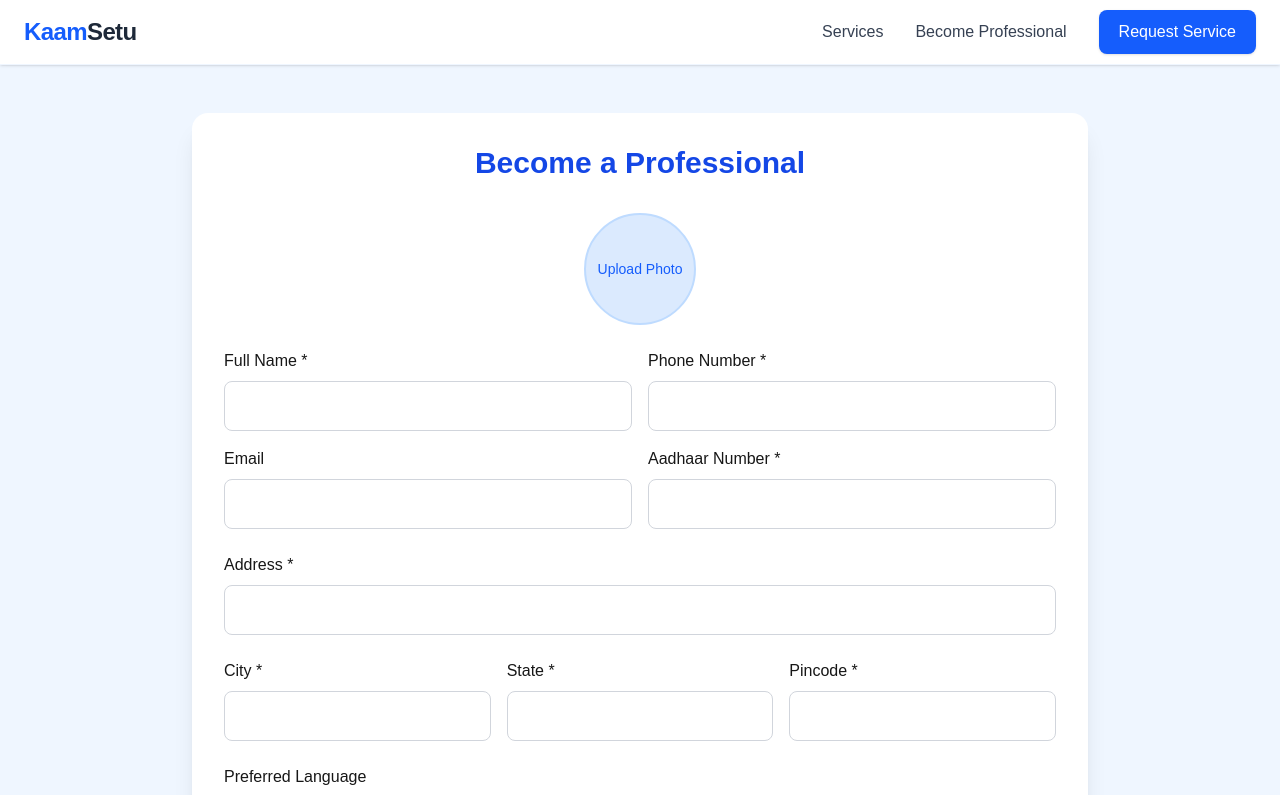
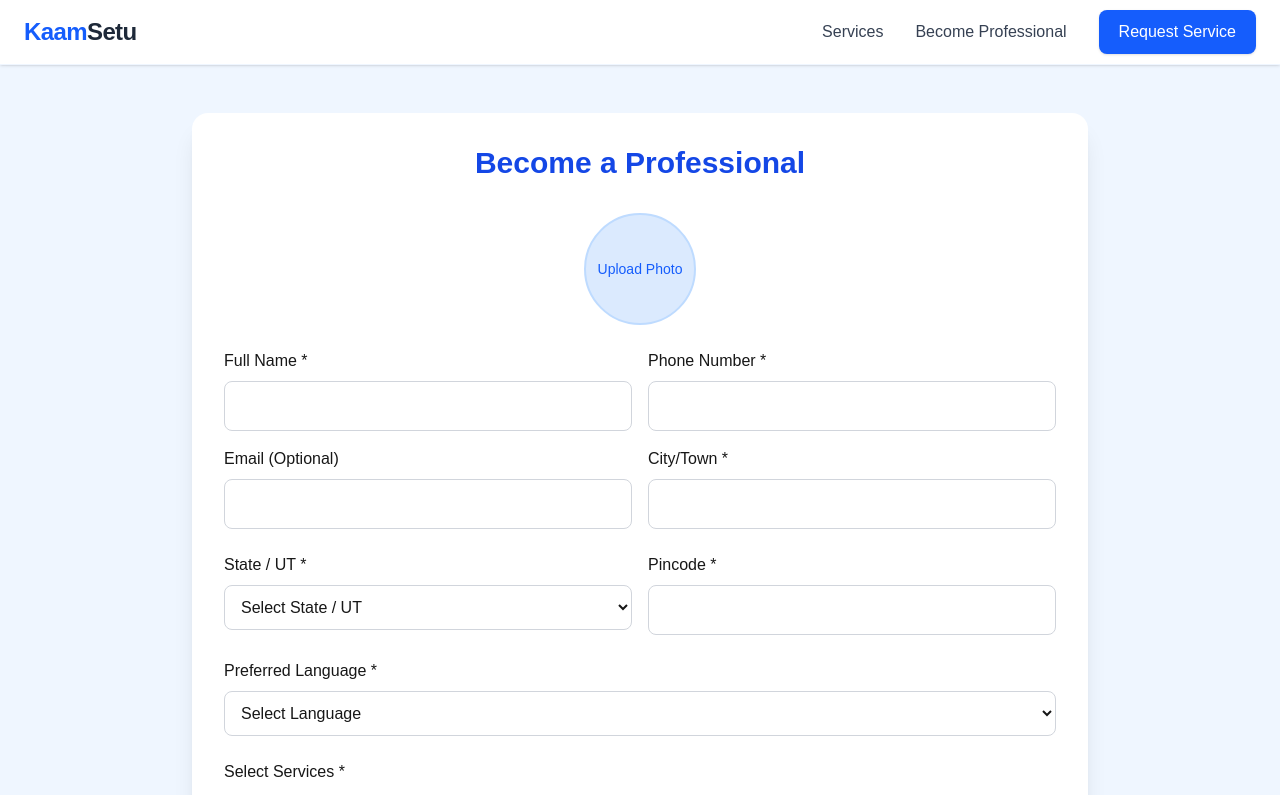
Before and after one commit to omnitekglobal/kaamsetunew, a Next.js app: page /professional/register in a window 1280 px wide. Shown: the top 795 px of the page. Built offline with nearby package versions, Linux system fonts and the light colour scheme.

Commit message:
Frontend Changes in Form

```diff
--- a/src/app/book-service/BookingForm.js
+++ b/src/app/book-service/BookingForm.js
@@ -99,7 +99,7 @@ export default function BookingForm() {
     const query = new URLSearchParams({
       name: formData.name,
       phone: formData.phone,
-      email: formData.email,
+      email: formData.email, // optional now
       service: finalService,
       pincode: formData.pincode,
       language: formData.language,
@@ -111,9 +111,7 @@ export default function BookingForm() {
 
   return (
     <div className="min-h-screen bg-gradient-to-br from-blue-100 via-white to-indigo-100 flex items-center justify-center px-4 py-12">
-
       <div className="w-full max-w-3xl bg-white/80 backdrop-blur-lg shadow-2xl rounded-3xl p-10 border border-white/40">
-
         {/* Header */}
         <div className="text-center mb-10">
           <h1 className="text-4xl font-extrabold text-gray-800">
@@ -125,7 +123,6 @@ return (
         </div>
 
         <form onSubmit={handleSubmit} className="space-y-6">
-
           {/* Service */}
           <div>
             <label className="block text-sm font-semibold text-gray-600 mb-2">
@@ -175,8 +172,7 @@ return (
             <input
               type="email"
               name="email"
-            placeholder="Email Address"
-            required
+              placeholder="Email Address (Optional)"
               value={formData.email}
               onChange={handleChange}
               className="w-full border border-gray-200 rounded-xl p-3 focus:ring-2 focus:ring-blue-500 transition"
@@ -236,10 +232,8 @@ return (
           >
             Submit Booking Request
           </button>
-
         </form>
       </div>
     </div>
   );
-
 }
--- a/src/app/professional/register/page.js
+++ b/src/app/professional/register/page.js
@@ -24,16 +24,53 @@ export default function ProfessionalRegisterPage() {
     "Punjabi",
   ];
 
+  const indianStatesUT = [
+    "Andhra Pradesh",
+    "Arunachal Pradesh",
+    "Assam",
+    "Bihar",
+    "Chhattisgarh",
+    "Goa",
+    "Gujarat",
+    "Haryana",
+    "Himachal Pradesh",
+    "Jharkhand",
+    "Karnataka",
+    "Kerala",
+    "Madhya Pradesh",
+    "Maharashtra",
+    "Manipur",
+    "Meghalaya",
+    "Mizoram",
+    "Nagaland",
+    "Odisha",
+    "Punjab",
+    "Rajasthan",
+    "Sikkim",
+    "Tamil Nadu",
+    "Telangana",
+    "Tripura",
+    "Uttar Pradesh",
+    "Uttarakhand",
+    "West Bengal",
+    "Andaman and Nicobar Islands",
+    "Chandigarh",
+    "Dadra and Nagar Haveli and Daman and Diu",
+    "Delhi",
+    "Jammu and Kashmir",
+    "Ladakh",
+    "Lakshadweep",
+    "Puducherry",
+  ];
+
   const [formData, setFormData] = useState({
     photo: null,
     name: "",
     phone: "",
     email: "",
-    address: "",
     city: "",
     state: "",
     pincode: "",
-    aadhaar: "",
     language: "",
     services: [],
   });
@@ -46,13 +83,12 @@ export default function ProfessionalRegisterPage() {
     const { name, value } = e.target;
 
     if (name === "phone" && !/^\d{0,10}$/.test(value)) return;
-    if (name === "aadhaar" && !/^\d{0,12}$/.test(value)) return;
     if (name === "pincode" && !/^\d{0,6}$/.test(value)) return;
 
     setFormData({ ...formData, [name]: value });
   };
 
-  // Handle Photo Upload
+  // Handle Photo Upload (optional)
   const handlePhoto = (e) => {
     const file = e.target.files[0];
     if (file) {
@@ -77,10 +113,11 @@ export default function ProfessionalRegisterPage() {
     if (!formData.name) newErrors.name = "Name is required";
     if (!/^[6-9]\d{9}$/.test(formData.phone))
       newErrors.phone = "Valid 10-digit mobile required";
-    if (formData.aadhaar.length !== 12)
-      newErrors.aadhaar = "Valid 12-digit Aadhaar required";
+    if (!formData.city) newErrors.city = "City is required";
+    if (!formData.state) newErrors.state = "State is required";
     if (formData.pincode.length !== 6)
       newErrors.pincode = "Valid 6-digit Pincode required";
+    if (!formData.language) newErrors.language = "Language is required";
     if (formData.services.length === 0)
       newErrors.services = "Select at least one service";
 
@@ -99,11 +136,9 @@ export default function ProfessionalRegisterPage() {
       name: formData.name,
       phone: formData.phone,
       email: formData.email,
-      address: formData.address,
       city: formData.city,
       state: formData.state,
       pincode: formData.pincode,
-      aadhaar: formData.aadhaar,
       language: formData.language,
       services: formData.services.join(", "),
     }).toString();
@@ -119,8 +154,7 @@ export default function ProfessionalRegisterPage() {
         </h1>
 
         <form onSubmit={handleSubmit} className="space-y-6">
-
-          {/* Photo Upload */}
+          {/* Photo Upload (optional) */}
           <div className="flex flex-col items-center">
             <label className="cursor-pointer">
               <div className="w-28 h-28 rounded-full bg-blue-100 flex items-center justify-center overflow-hidden border-2 border-blue-200">
@@ -131,17 +165,10 @@ export default function ProfessionalRegisterPage() {
                     className="w-full h-full object-cover"
                   />
                 ) : (
-                  <span className="text-blue-600 text-sm">
-                    Upload Photo
-                  </span>
+                  <span className="text-blue-600 text-sm">Upload Photo</span>
                 )}
               </div>
-              <input
-                type="file"
-                accept="image/*"
-                hidden
-                onChange={handlePhoto}
-              />
+              <input type="file" accept="image/*" hidden onChange={handlePhoto} />
             </label>
           </div>
 
@@ -149,26 +176,45 @@ export default function ProfessionalRegisterPage() {
           <div className="grid md:grid-cols-2 gap-4">
             <Input label="Full Name *" name="name" value={formData.name} onChange={handleChange} error={errors.name} />
             <Input label="Phone Number *" name="phone" value={formData.phone} onChange={handleChange} error={errors.phone} />
-            <Input label="Email" name="email" value={formData.email} onChange={handleChange} />
-            <Input label="Aadhaar Number *" name="aadhaar" value={formData.aadhaar} onChange={handleChange} error={errors.aadhaar} />
+            <Input label="Email (Optional)" name="email" value={formData.email} onChange={handleChange} />
+            <Input label="City/Town *" name="city" value={formData.city} onChange={handleChange} error={errors.city} />
           </div>
 
-          <Input label="Address *" name="address" value={formData.address} onChange={handleChange} />
+          <div className="grid md:grid-cols-2 gap-4">
+            {/* State Dropdown */}
+            <div>
+              <label className="block font-medium mb-2">State / UT *</label>
+              <select
+                name="state"
+                value={formData.state}
+                onChange={handleChange}
+                className={`w-full border rounded-lg p-3 focus:ring-2 focus:ring-blue-500 ${
+                  errors.state ? "border-red-500" : "border-gray-300"
+                }`}
+              >
+                <option value="">Select State / UT</option>
+                {indianStatesUT.map((state) => (
+                  <option key={state} value={state}>
+                    {state}
+                  </option>
+                ))}
+              </select>
+              {errors.state && <p className="text-red-500 text-sm mt-1">{errors.state}</p>}
+            </div>
 
-          <div className="grid md:grid-cols-3 gap-4">
-            <Input label="City *" name="city" value={formData.city} onChange={handleChange} />
-            <Input label="State *" name="state" value={formData.state} onChange={handleChange} />
             <Input label="Pincode *" name="pincode" value={formData.pincode} onChange={handleChange} error={errors.pincode} />
           </div>
 
           {/* Language */}
           <div>
-            <label className="block font-medium mb-2">Preferred Language</label>
+            <label className="block font-medium mb-2">Preferred Language *</label>
             <select
               name="language"
               value={formData.language}
               onChange={handleChange}
-              className="w-full border rounded-lg p-3 focus:ring-2 focus:ring-blue-500"
+              className={`w-full border rounded-lg p-3 focus:ring-2 focus:ring-blue-500 ${
+                errors.language ? "border-red-500" : "border-gray-300"
+              }`}
             >
               <option value="">Select Language</option>
               {languages.map((lang) => (
@@ -177,19 +223,16 @@ export default function ProfessionalRegisterPage() {
                 </option>
               ))}
             </select>
+            {errors.language && <p className="text-red-500 text-sm mt-1">{errors.language}</p>}
           </div>
 
           {/* Services */}
           <div>
-            <label className="block font-medium mb-3">
-              Select Services *
-            </label>
+            <label className="block font-medium mb-3">Select Services *</label>
 
             {Object.entries(servicesData).map(([category, services]) => (
               <div key={category} className="mb-4">
-                <h3 className="text-blue-700 font-semibold mb-2">
-                  {category}
-                </h3>
+                <h3 className="text-blue-700 font-semibold mb-2">{category}</h3>
                 <div className="flex flex-wrap gap-3">
                   {services.map((service) => (
                     <button
@@ -210,9 +253,7 @@ export default function ProfessionalRegisterPage() {
             ))}
 
             {errors.services && (
-              <p className="text-red-500 text-sm mt-2">
-                {errors.services}
-              </p>
+              <p className="text-red-500 text-sm mt-2">{errors.services}</p>
             )}
           </div>
 
--- a/src/app/professional/register/success/SuccessContent.js
+++ b/src/app/professional/register/success/SuccessContent.js
@@ -43,11 +43,11 @@ export default function SuccessContent() {
 
           <Detail label="Phone" value={phone} />
           <Detail label="Email" value={email || "—"} />
-          <Detail label="Address" value={address} />
+          {/* <Detail label="Address" value={address} /> */}
           <Detail label="City" value={city} />
           <Detail label="State" value={state} />
           <Detail label="Pincode" value={pincode} />
-          <Detail label="Aadhaar" value={aadhaar} />
+          {/* <Detail label="Aadhaar" value={aadhaar} /> */}
           <Detail label="Language" value={language} />
           <Detail label="Selected Services" value={services} />
 
```
Lines whose indentation alone changed are shown as unchanged.
